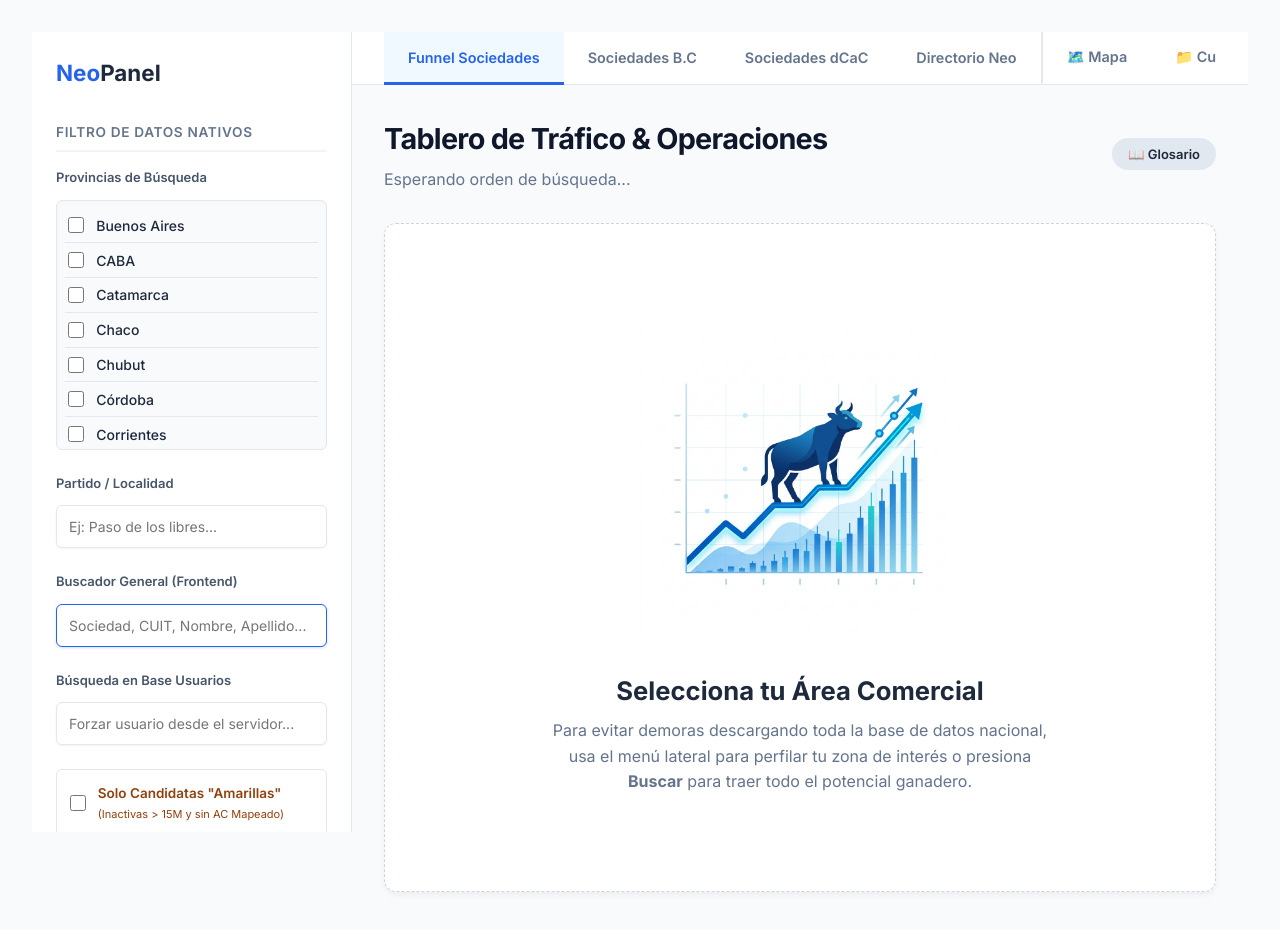
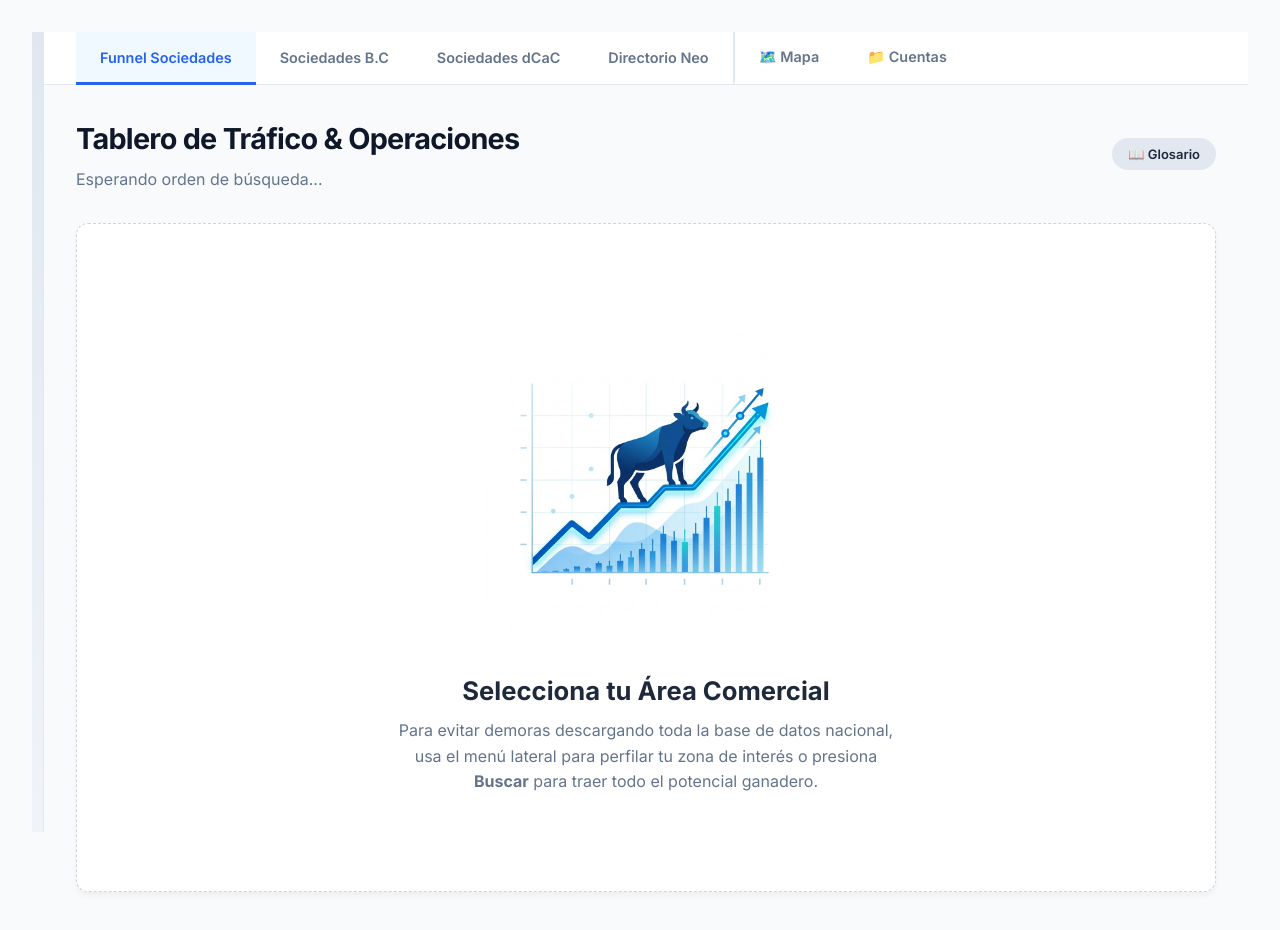
Before and after one commit to jsineriz-commits/Gestion-Sociedades, a Next.js app: page / in a window 1280 px wide. Shown: the top 930 px of the page. Built offline with nearby package versions, Linux system fonts and the light colour scheme.

Commit message:
feat: sidebar se oculta al no hovear (slide), tablero se oculta cuando mapa esta activo

```diff
--- a/app/page.js
+++ b/app/page.js
@@ -35,6 +35,7 @@ const ALL_PROVINCES = [
 
 export default function Home() {
   const [activeTab, setActiveTab] = useState('FUNNEL');
+  const [sidebarOpen, setSidebarOpen] = useState(false);
   const [activeProvs, setActiveProvs] = useState([]);
   const [filtroPartido, setFiltroPartido] = useState('');
   const [soloAmarillas, setSoloAmarillas] = useState(false);
@@ -337,8 +338,30 @@ export default function Home() {
   return (
     <div style={{ display: 'flex', minHeight: '100vh', background: 'var(--bg-color)' }}>
 
-      {/* SIDEBAR DE FILTROS */}
-      <div style={{ width: '320px', flexShrink: 0, borderRight: '1px solid var(--border-color)', background: '#fff', padding: '1.5rem', display: 'flex', flexDirection: 'column', height: '100vh', position: 'sticky', top: 0, overflowY: 'auto' }}>
+      {/* SIDEBAR DE FILTROS — se muestra al hovear */}
+      <div
+        onMouseEnter={() => setSidebarOpen(true)}
+        onMouseLeave={() => setSidebarOpen(false)}
+        style={{
+          width: sidebarOpen ? '320px' : '12px',
+          flexShrink: 0,
+          borderRight: '1px solid var(--border-color)',
+          background: sidebarOpen ? '#fff' : 'linear-gradient(to bottom, #e0e7ef, #f0f4f8)',
+          padding: sidebarOpen ? '1.5rem' : '0',
+          display: 'flex',
+          flexDirection: 'column',
+          height: '100vh',
+          position: 'sticky',
+          top: 0,
+          overflowY: sidebarOpen ? 'auto' : 'hidden',
+          overflowX: 'hidden',
+          transition: 'width 0.25s ease, padding 0.25s ease',
+          cursor: sidebarOpen ? 'default' : 'pointer',
+          zIndex: 100,
+          boxShadow: sidebarOpen ? '4px 0 16px rgba(0,0,0,0.08)' : 'none',
+        }}
+      >
+        {sidebarOpen && (<>
         <h2 style={{ fontSize: '1.4rem', fontWeight: 800, marginBottom: '2rem', color: 'var(--accent)' }}>Neo<span style={{color:'#1e293b'}}>Panel</span></h2>
 
         <h3 className="kpi-title" style={{ marginBottom: '1rem', borderBottom: '2px solid #f1f5f9', paddingBottom: '0.5rem' }}>Filtro de Datos Nativos</h3>
@@ -427,6 +450,7 @@ export default function Home() {
               </button>
           )}
         </div>
+        </>)}
       </div>
 
       {/* CONTENIDO PRINCIPAL */}
@@ -456,7 +480,8 @@ export default function Home() {
           </div>
         </div>
 
-        <div className="tablero-container" style={{ padding: '2rem', maxWidth: '100%', margin: 0 }}>
+        {/* CONTENIDO PRINCIPAL: se oculta cuando el mapa está activo */}
+        <div className="tablero-container" style={{ padding: '2rem', maxWidth: '100%', margin: 0, display: activeTab === 'MAPA' ? 'none' : 'block' }}>
 
           <div style={{ display: 'flex', justifyContent: 'space-between', alignItems: 'center', marginBottom: selectedDeptos.length > 0 ? '0.75rem' : '2rem' }}>
             <div>
```
